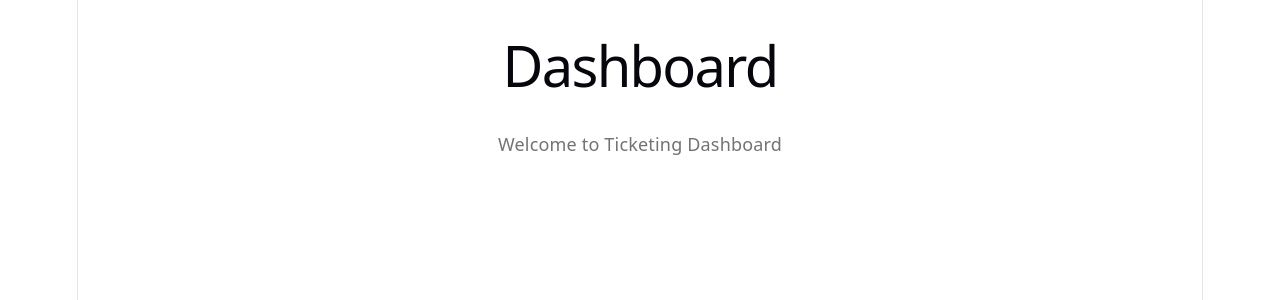
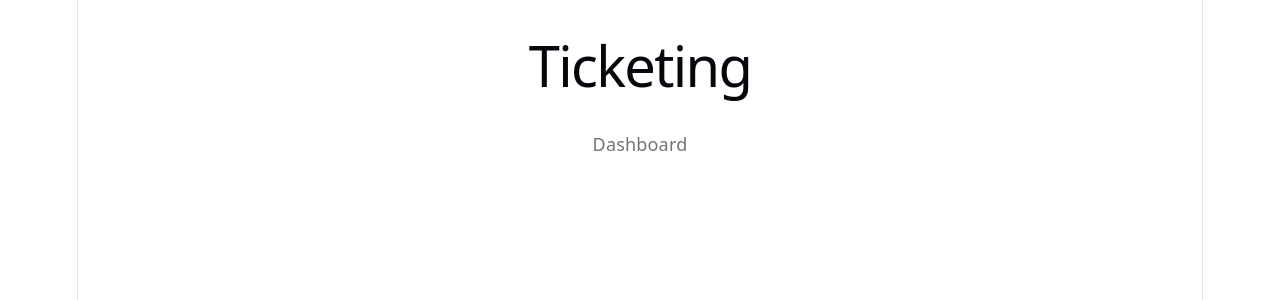
Before and after one commit to nsmajid/ticketing-web, a Vue app: page /dashboard in a window 1280 px wide. Shown: the top 300 px of the page. Built offline with nearby package versions, Linux system fonts and the light colour scheme.

Commit message:
Install Pinia, App Store, Auth Store

```diff
--- a/package.json
+++ b/package.json
@@ -15,6 +15,7 @@
     "@vueuse/core": "^14.3.0",
     "class-variance-authority": "^0.7.1",
     "clsx": "^2.1.1",
+    "pinia": "^3.0.4",
     "reka-ui": "^2.10.1",
     "tailwind-merge": "^3.6.0",
     "tailwindcss": "^4.3.2",
--- a/src/main.ts
+++ b/src/main.ts
@@ -2,9 +2,11 @@ import { createApp } from 'vue'
 import './style.css'
 import App from './App.vue'
 import router from './router'
+import { pinia } from '@/stores'
 
 import './assets/css/app.css'
 
 createApp(App)
+    .use(pinia)
     .use(router)
     .mount('#app')
--- a/src/pages/dashboard/DashboardPage.vue
+++ b/src/pages/dashboard/DashboardPage.vue
@@ -1,14 +1,21 @@
 <script setup lang="ts">
+import { storeToRefs } from 'pinia'
+
+import { useAppStore } from '@/stores/app'
+
+const appStore = useAppStore()
+
+const { appName } = storeToRefs(appStore)
 </script>
 
 <template>
   <div class="space-y-2">
     <h1 class="text-3xl font-bold">
-      Dashboard
+      {{ appName }}
     </h1>
 
     <p class="text-muted-foreground">
-      Welcome to Ticketing Dashboard
+      Dashboard
     </p>
   </div>
 </template>
--- /dev/null
+++ b/src/stores/app.ts
@@ -0,0 +1,28 @@
+import { defineStore } from 'pinia'
+
+export const useAppStore = defineStore('app', {
+  state: () => ({
+    appName: 'Ticketing',
+    loading: false,
+    sidebarCollapsed: false,
+    theme: 'light' as 'light' | 'dark',
+  }),
+
+  getters: {
+    isDark: (state) => state.theme === 'dark',
+  },
+
+  actions: {
+    setLoading(value: boolean) {
+      this.loading = value
+    },
+
+    toggleSidebar() {
+      this.sidebarCollapsed = !this.sidebarCollapsed
+    },
+
+    setTheme(theme: 'light' | 'dark') {
+      this.theme = theme
+    },
+  },
+})
--- /dev/null
+++ b/src/stores/auth.ts
@@ -0,0 +1,26 @@
+import { defineStore } from 'pinia'
+
+export const useAuthStore = defineStore('auth', {
+  state: () => ({
+    initialized: false,
+    isAuthenticated: false,
+    accessToken: null as string | null,
+    user: null as Record<string, unknown> | null,
+  }),
+
+  actions: {
+    initialize() {
+      this.initialized = true
+    },
+
+    login() {
+      this.isAuthenticated = true
+    },
+
+    logout() {
+      this.isAuthenticated = false
+      this.accessToken = null
+      this.user = null
+    },
+  },
+})
--- /dev/null
+++ b/src/stores/index.ts
@@ -0,0 +1,6 @@
+import { createPinia } from 'pinia'
+
+export const pinia = createPinia()
+
+export * from './app'
+export * from './auth'
```
Also changed, not shown: 2 other files (tests, documents, lock files or other folders).
